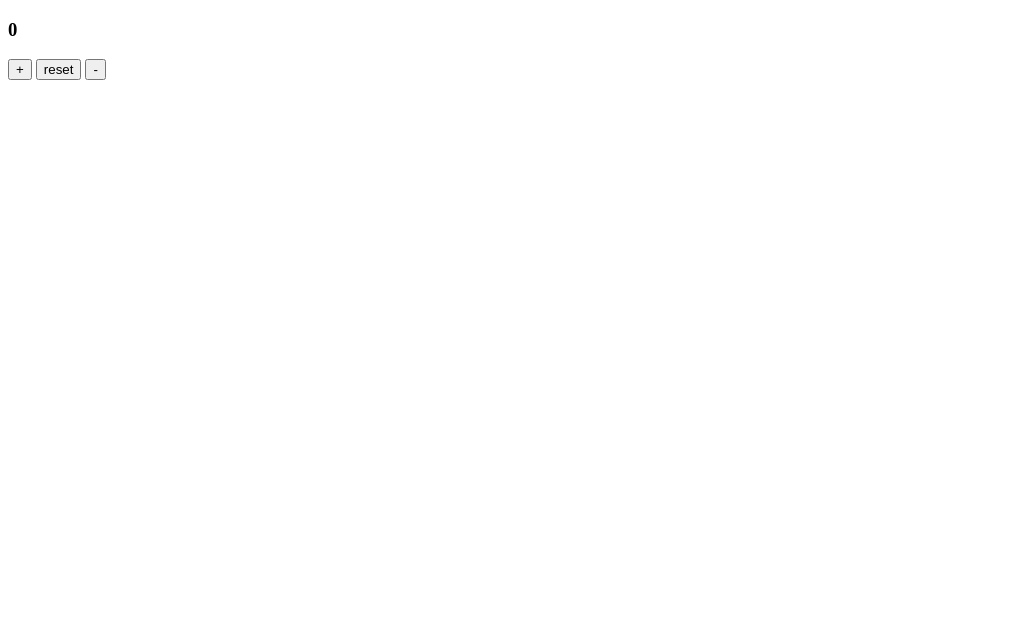
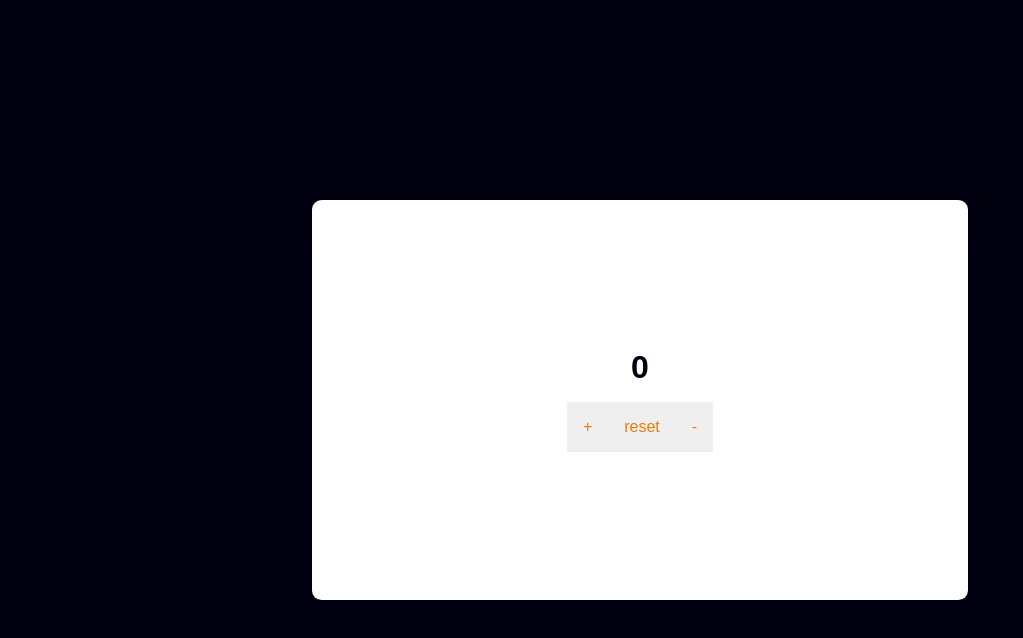
Before and after one commit to iruojefaith/Javascript-Basic-Projects-, a plain HTML site: page counter/index.html in a window 1280 px wide. Shown: the whole page, without its empty margins (0-1023 px from the left). Drawn offline with Linux system fonts and the light colour scheme.

Commit message:
added atyling to testimonial

```diff
--- a/counter/index.html
+++ b/counter/index.html
@@ -4,14 +4,17 @@
     <meta charset="UTF-8">
     <meta http-equiv="X-UA-Compatible" content="IE=edge">
     <meta name="viewport" content="width=device-width, initial-scale=1.0">
+    <link rel="stylesheet" href="style.css">
     <title>Counter||js</title>
 </head>
 <body>
-    <div class="container">
+    <div class="container ">
         <h3 class="counter-number">0</h3>
-        <button class="counter-increase">+</button>
+        <div class="wrapper">
+            <button class="counter-increase">+</button>
         <button class="counter-reset">reset</button>
         <button class="counter-decrease">-</button>
+        </div>
     </div>
     <script src="script.js"></script>
 </body>
--- /dev/null
+++ b/counter/style.css
@@ -0,0 +1,42 @@
+* {
+  padding: 0;
+  margin: 0;
+  box-sizing: border-box;
+  font-family: "Poppins", sans-serif;
+}
+body {
+  background-color: #01010f;
+}
+.container {
+  background-color: #ffffff;
+  position: absolute;
+  width: 80vw;
+  max-width: 41em;
+  min-height: 25em;
+  border-radius: 0.6em;
+  transform: translate(-50%, -50%);
+  left: 50%;
+  top: 50%;
+  box-shadow: 0 1.8em 3em rgba(1, 17, 39, 0.15);
+  display: flex;
+  flex-direction: column;
+  align-items: center;
+  justify-content: center;
+}
+h3 {
+    margin-bottom: 1rem;
+font-size: 2rem;
+font-weight: 900;
+color: #01010f;
+}
+.wrapper {
+    display: flex;
+  flex-direction: row;
+}
+button {
+    border: none;
+    padding: 1rem;
+     color: #ed7b0a;
+     font-size: 1rem;
+     font: 500;
+}
```
